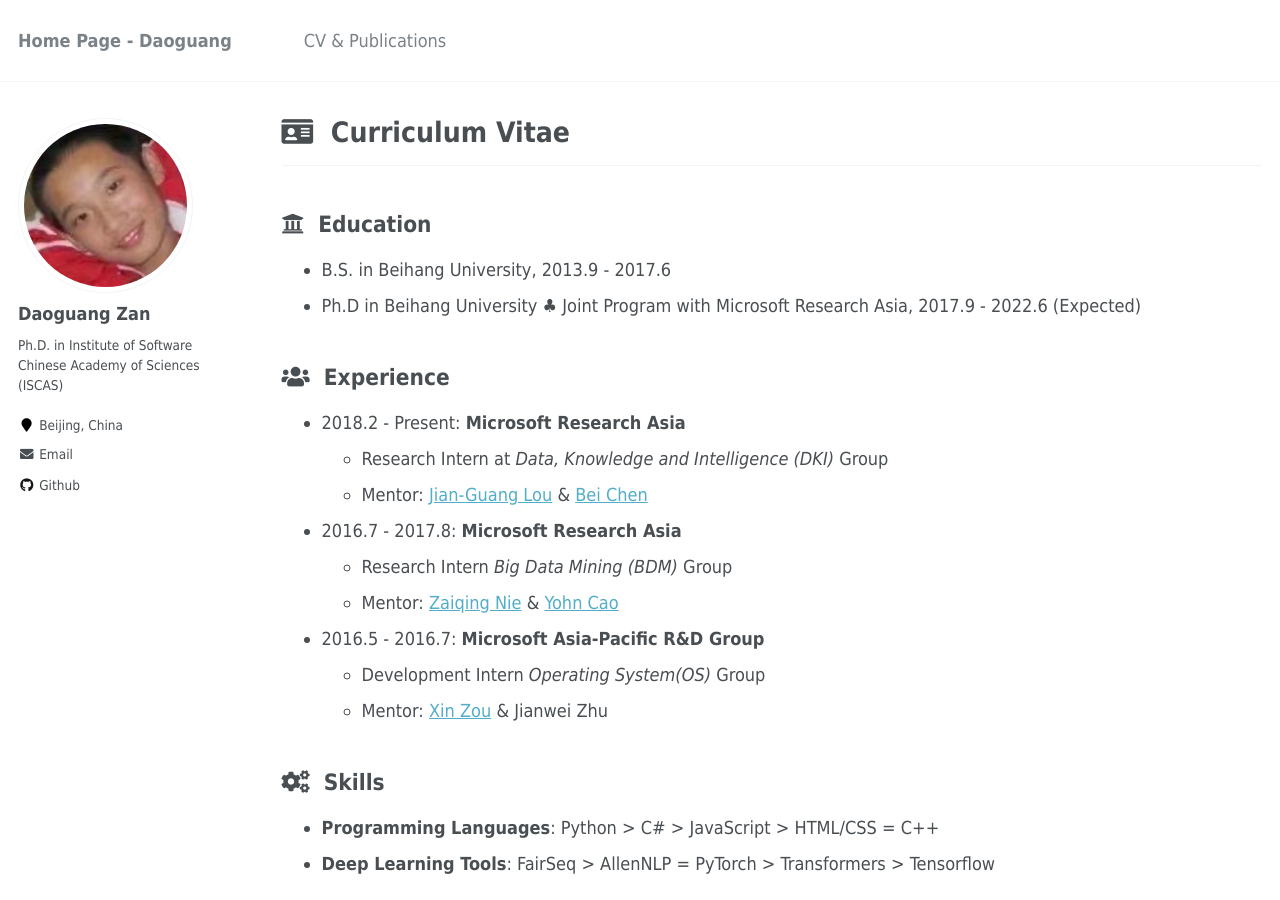
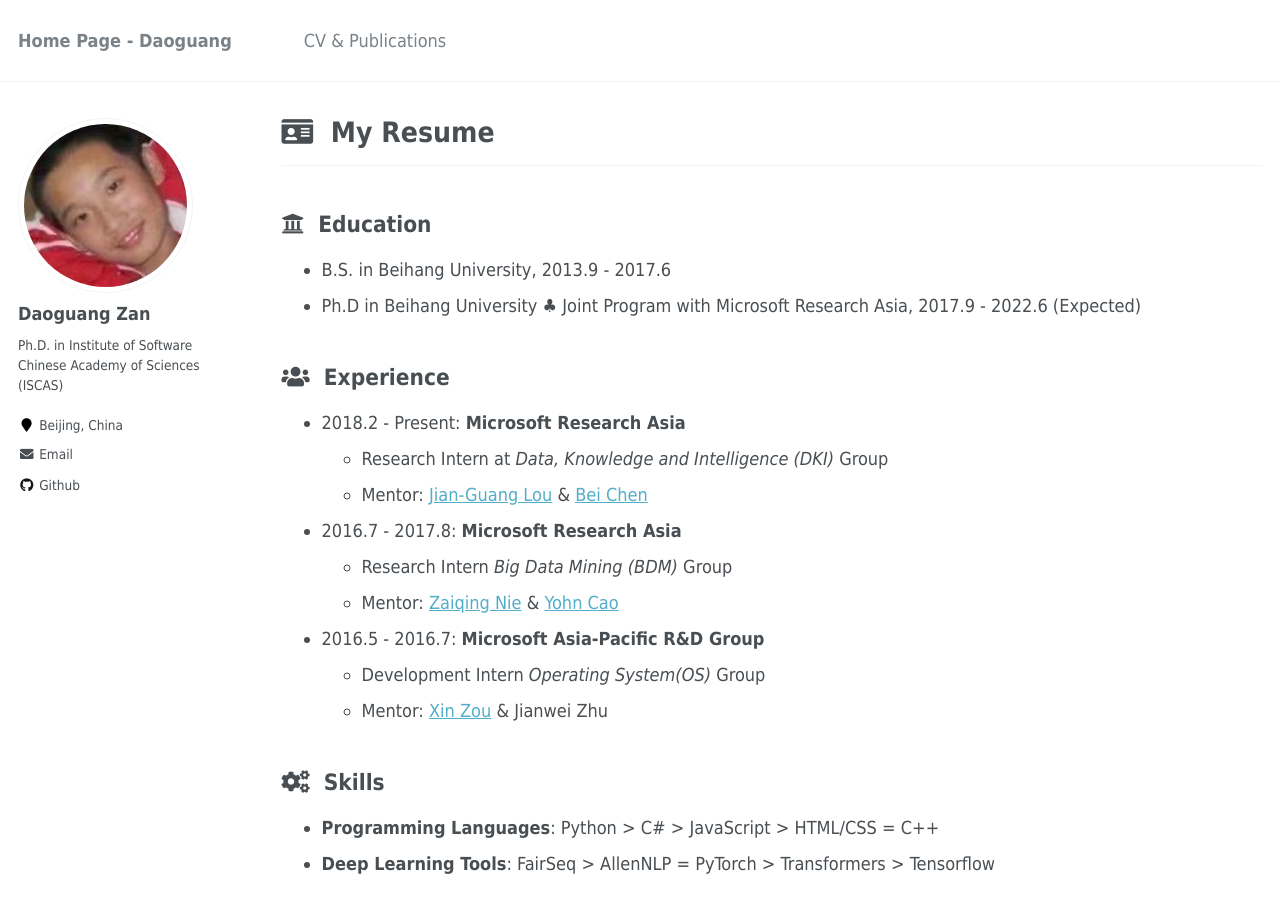
Before and after one commit to zandaoguang-iscas/daoguang.github.io, a Jekyll site: the page built from _pages/cv.md, in a window 1280 px wide and 900 px high. Built offline with Jekyll 4.4.1, drawn with Linux system fonts in a browser that asks for light colours.

Commit message:
Update cv.md

```diff
--- a/_pages/cv.md
+++ b/_pages/cv.md
@@ -1,6 +1,6 @@
 ---
 layout: archive
-title: "<i class=\"fa fa-ft fa-id-card\"></i>&nbsp;&nbsp;Curriculum Vitae"
+title: "<i class=\"fa fa-ft fa-id-card\"></i>&nbsp;&nbsp;My Resume"
 permalink: /cv/
 author_profile: true
 redirect_from:
```
